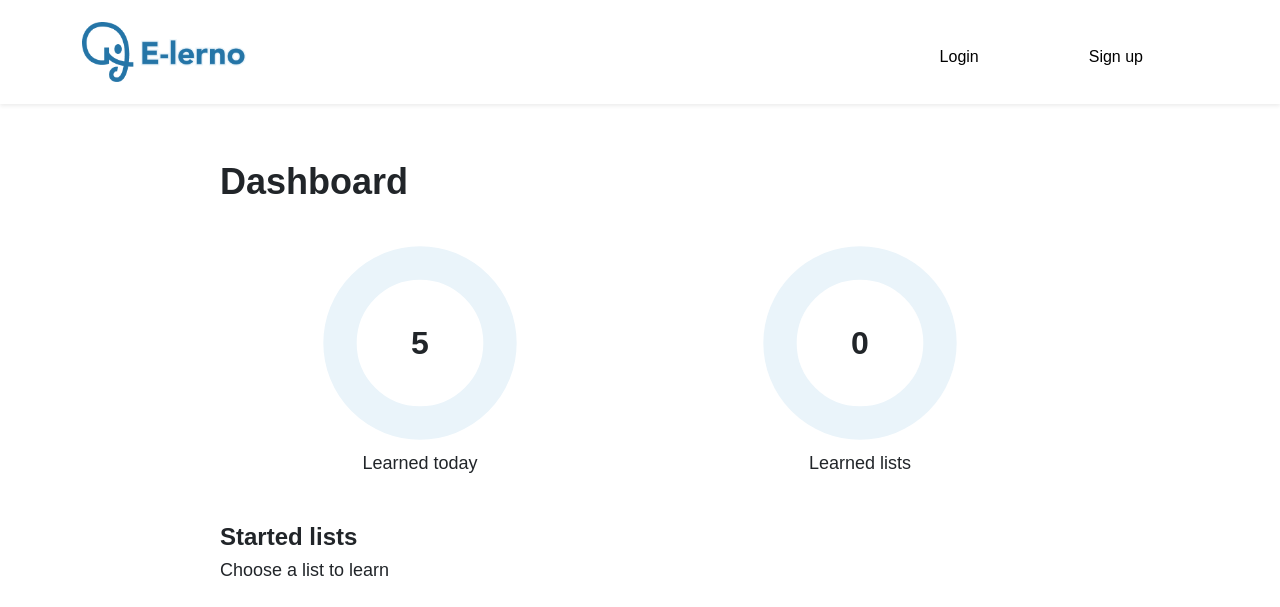
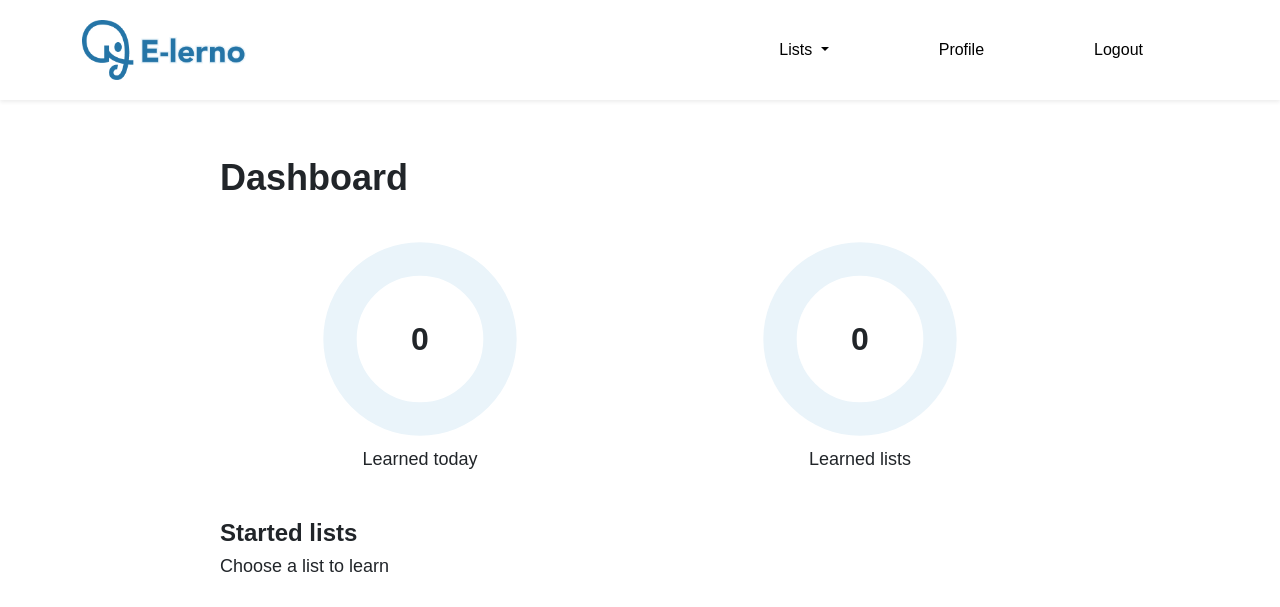
Before and after one commit to Group-Projects-FIAE/sprach-lernen-app, a Django app: page / in a window 1280 px wide. Shown: the top 607 px of the page. Run offline with Django 5.2, Linux system fonts and the light colour scheme.

Commit message:
added comments for logic to be added

```diff
--- a/templates/base.html
+++ b/templates/base.html
@@ -6,9 +6,10 @@
     <meta name="viewport" content="width=device-width, initial-scale=1">
     <title>{% block title %}E-lerno{% endblock %}</title>
     <link href="https://cdn.jsdelivr.net/npm/bootstrap@5.3.3/dist/css/bootstrap.min.css" rel="stylesheet" integrity="sha384-QWTKZyjpPEjISv5WaRU9OFeRpok6YctnYmDr5pNlyT2bRjXh0JMhjY6hW+ALEwIH" crossorigin="anonymous">
+    <!--font implementation-->
     <link rel="preconnect" href="https://fonts.googleapis.com">
-<link rel="preconnect" href="https://fonts.gstatic.com" crossorigin>
-<link href="https://fonts.googleapis.com/css2?family=Josefin+Sans:ital,wght@0,100..700;1,100..700&display=swap" rel="stylesheet">
+    <link rel="preconnect" href="https://fonts.gstatic.com" crossorigin>
+    <link href="https://fonts.googleapis.com/css2?family=Josefin+Sans:ital,wght@0,100..700;1,100..700&display=swap" rel="stylesheet">
     {% block extra_css %}
     <link rel="stylesheet" href="{% static 'style.css' %}">
     {% endblock %}
@@ -21,15 +22,29 @@
                 <img src="{% static 'logo.png' %}" alt="Elerno logo" style="height: 60px;">
             </a>
             <!--create logic if user is authenticated. for now 1- authenticated, 0 - not-->
-            {% if 0 %}
-            <div class="d-flex flex-row">
-                <div class="p-2"><a class="navbar-btn" href="lists/lists.html">Lists</a></div>
+            {% if 1 %}
+            <div class="d-flex justify-content-end">
+                <div class="dropdown p-2">
+                    <!--correct link to the lists view-->
+                  <a class="navbar-btn dropdown-toggle" href="lists/lists.html" role="button" data-bs-toggle="dropdown" aria-expanded="false">
+                    Lists
+                  </a>
+                    <!--generate dropdown items from existing in the db lists-->
+                  <ul class="dropdown-menu">
+                      <!--correct link to the list-->
+                    <li><a class="dropdown-item" href="lists/basic_b1">Basic B1</a></li>
+                  </ul>
+                </div>
+                <!--correct link to the profile view-->
                 <div class="p-2"><a class="navbar-btn" href="account/profile.html">Profile</a></div>
+                <!--correct link to the logout view-->
                 <div class="p-2"><a class="navbar-btn" href="account/logout.html">Logout</a></div>
             </div>
             {% else %}
             <div class="d-flex flex-row">
+                <!--correct link to the login view-->
                 <div class="p-2"><a class="navbar-btn" href="account/login.html">Login</a></div>
+                <!--correct link to the signup view-->
                 <div class="p-2"><a class="navbar-btn" href="account/signup.html">Sign up</a></div>
             </div>
             {% endif %}
--- a/templates/dashboard/dashboard.html
+++ b/templates/dashboard/dashboard.html
@@ -15,7 +15,8 @@
                             style="stroke-dashoffset: calc(283 - (283 * {{ words_today|default:0 }}) / {{ words_goal|default:100 }});">
                     </circle>
                 </svg>
-                <div class="stat-number">{{ words_today|default:5 }}</div>
+                <!-- Logic for progress: words learned today -->
+                <div class="stat-number">{{ words_today|default:0 }}</div>
             </div>
             <h3 class="stat-label">Learned today</h3>
         </div>
@@ -28,6 +29,7 @@
                             style="stroke-dashoffset: calc(283 - (283 * {{ lists_learned|default:0 }}) / {{ lists_total|default:10 }});">
                     </circle>
                 </svg>
+                <!-- Logic for progress: for lists already learned -->
                 <div class="stat-number">{{ lists_learned|default:0 }}</div>
             </div>
             <h3 class="stat-label">Learned lists</h3>
@@ -38,6 +40,7 @@
     <h2 >Started lists</h2>
     <h3 >Choose a list to learn</h3>
     <div class="lists-grid">
+        <!-- Logic for lists that has been started, from db. Adapt the code according to the db -->
         {% for list in started_lists %}
         <div class="list-card">
             <h3>{{ list.name }}</h3>
--- a/templates/style.css
+++ b/templates/style.css
@@ -31,7 +31,6 @@
         }
         .navbar-btn{
             text-decoration: none;
-        display: inline-block;
             color: black;
             padding: 10px 45px;
             border-radius: 10px;
```
Lines whose indentation alone changed are shown as unchanged.
